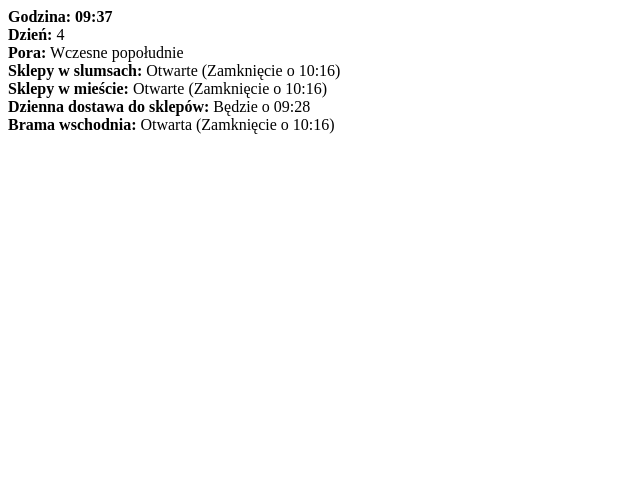
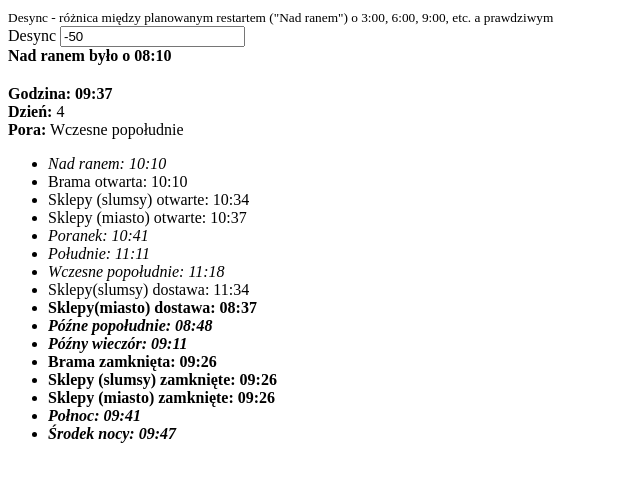
Before and after one commit to Cain-Ish/cain-ish.github.io, a plain HTML site: page tc-timer/index.html in a window 1280 px wide. Shown: the whole page, without its empty margins (0-640 px from the left). Drawn offline with Linux system fonts and the light colour scheme.

Commit message:
TC Timer

```diff
--- a/tc-timer/index.html
+++ b/tc-timer/index.html
@@ -9,14 +9,19 @@
 </head>
 
 <body>
-  <section id="currentTime"></section>
-  <section id="ingameDate"></section>
-  <section id="name"></section>
-  <section id="shop_slums"></section>
-  <section id="shop_city"></section>
-  <section id="resupply"></section>
-  <section id="gate"></section>
-
+  <section style="margin-bottom: 20px;">
+    <div><small>Desync - różnica między planowanym restartem ("Nad ranem") o 3:00, 6:00, 9:00, etc. a
+        prawdziwym</small></div>
+    <label for="deSyncMinutes">Desync</label>
+    <input type="number" onchange="deSyncMinutesManual()" id="deSyncMinutes"></input>
+    <div id="timeRestartStarted"></span>
+  </section>
+  <section>
+    <div id="currentTime"></div>
+    <div id="ingameDate"></div>
+    <div id="name"></div>
+    <ul id="timeline"></ul>
+  </section>
   <script src="timer.js"></script>
 </body>
 
--- a/tc-timer/timer.js
+++ b/tc-timer/timer.js
@@ -1,13 +1,6 @@
 const setTimeoutSecondsLeft = new Date().getSeconds() * 1000;
-const deSyncMinutes = 40; //Minutes to add/take to have full hour like 20:00
-
-const dayState = {
-	name: '---',
-	shop_slums: true,
-	shop_city: true,
-	gate: true,
-	resupply: false,
-};
+let deSyncMinutes = -50; //Minutes to add/take to have full hour like 20:00
+let timeRestartStarted;
 
 const dayTimeline = {
 	0: { name: 'Nad ranem', gate: true }, //0:00
@@ -16,7 +9,8 @@ const dayTimeline = {
 	31: { name: 'Poranek' }, //0:31
 	61: { name: 'Południe' }, //1:01
 	68: { name: 'Wczesne popołudnie' }, //1:08
-	88: { resupply: true }, //1:28
+	84: { resupply_slums: true }, //1:24
+	87: { resupply_city: true }, //1:27
 	98: { name: 'Późne popołudnie' }, //1:31
 	121: { name: 'Późny wieczór' }, //2:01
 	136: { shop_slums: false, shop_city: false, gate: false }, //2:16
@@ -24,48 +18,105 @@ const dayTimeline = {
 	157: { name: 'Środek nocy' }, //2:37
 };
 
-function calcHours(hourPast, minutes) {
-	let countDate = new Date();
-	countDate.setHours(countDate.getHours() - hourPast);
-	countDate.setMinutes(minutes);
+function fillText(id, text) {
+	document.getElementById(id).innerHTML = text;
+}
+
+function fillList(text) {
+	let li = document.createElement('li');
+	li.innerHTML = text;
+	document.getElementById('timeline').appendChild(li);
+}
+
+document.getElementById('deSyncMinutes').value = deSyncMinutes;
+function deSyncMinutesManual() {
+	deSyncMinutes = Number(document.getElementById('deSyncMinutes').value);
+	dayCycle();
+}
+
+function calcHours(date, hourPast, minutes) {
+	let countDate = new Date(date.getTime());
+	countDate.setHours(countDate.getHours() - Number(hourPast));
+	countDate.setMinutes(countDate.getMinutes() + Number(minutes));
 	return ('00' + countDate.getHours()).slice(-2) + ':' + ('00' + countDate.getMinutes()).slice(-2);
 }
 
 function dayCycle() {
 	const currentTime = new Date();
 	let desyncTime = new Date();
-	desyncTime.setMinutes(desyncTime.getMinutes() + deSyncMinutes);
+	timeRestartStarted = new Date();
+	desyncTime.setMinutes(desyncTime.getMinutes() - deSyncMinutes);
 	const currentHour = desyncTime.getHours();
 	const currentMintes = desyncTime.getMinutes();
 	const ingameDate = Math.floor(desyncTime.getHours() / 3) + 1;
+	let ingameDayPart = 'Nad ranem';
 	const hourPart = currentHour % 3;
 	const timeCheck = hourPart * 60 + currentMintes;
 
-	let currentTimeline = { ...dayState };
+	timeRestartStarted = desyncTime;
+	timeRestartStarted.setMinutes(0 - hourPart * 60 + deSyncMinutes);
+
+	//clear list
+	const ul = document.getElementById('timeline');
+	while (ul.firstChild) {
+		ul.removeChild(ul.firstChild);
+	}
 
 	for (const [ key, value ] of Object.entries(dayTimeline)) {
-		if (timeCheck >= key) {
-			currentTimeline = { ...currentTimeline, ...value };
+		if (timeCheck > Number(key)) {
+			if (value.name) {
+				ingameDayPart = value.name;
+				fillList(`<i>${value.name}: ${calcHours(desyncTime, hourPart, Number(key) + 180)}</i>`);
+			}
+			if (value.gate !== undefined && value.gate)
+				fillList(`Brama otwarta: ${calcHours(desyncTime, hourPart, Number(key) + 180)}`);
+			if (value.gate !== undefined && !value.gate)
+				fillList(`Brama zamknięta: ${calcHours(desyncTime, hourPart, Number(key) + 180)}`);
+			if (value.shop_slums !== undefined && value.shop_slums)
+				fillList(`Sklepy (slumsy) otwarte: ${calcHours(desyncTime, hourPart, Number(key) + 180)}`);
+			if (value.shop_slums !== undefined && !value.shop_slums)
+				fillList(`Sklepy (slumsy) zamknięte: ${calcHours(desyncTime, hourPart, Number(key) + 180)}`);
+			if (value.shop_city !== undefined && value.shop_city)
+				fillList(`Sklepy (miasto) otwarte: ${calcHours(desyncTime, hourPart, Number(key) + 180)}`);
+			if (value.shop_city !== undefined && !value.shop_city)
+				fillList(`Sklepy (miasto) zamknięte: ${calcHours(desyncTime, hourPart, Number(key) + 180)}`);
+			if (value.resupply_slums)
+				fillList(`Sklepy(slumsy) dostawa: ${calcHours(desyncTime, hourPart, Number(key) + 180)}`);
+			if (value.resupply_city)
+				fillList(`Sklepy(miasto) dostawa: ${calcHours(desyncTime, hourPart, Number(key) + 180)}`);
+		} else {
+			if (value.name) fillList(`<b><i>${value.name}: ${calcHours(desyncTime, hourPart, key)}</i></b>`);
+			if (value.gate !== undefined && value.gate)
+				fillList(`<b>Brama otwarta: ${calcHours(desyncTime, hourPart, Number(key))}</b>`);
+			if (value.gate !== undefined && !value.gate)
+				fillList(`<b>Brama zamknięta: ${calcHours(desyncTime, hourPart, Number(key))}</b>`);
+			if (value.shop_slums !== undefined && value.shop_slums)
+				fillList(`<b>Sklepy (slumsy) otwarte: ${calcHours(desyncTime, hourPart, Number(key))}</b>`);
+			if (value.shop_slums !== undefined && !value.shop_slums)
+				fillList(`<b>Sklepy (slumsy) zamknięte: ${calcHours(desyncTime, hourPart, Number(key))}</b>`);
+			if (value.shop_city !== undefined && value.shop_city)
+				fillList(`<b>Sklepy (miasto) otwarte: ${calcHours(desyncTime, hourPart, Number(key))}</b>`);
+			if (value.shop_city !== undefined && !value.shop_city)
+				fillList(`<b>Sklepy (miasto) zamknięte: ${calcHours(desyncTime, hourPart, Number(key))}</b>`);
+			if (value.resupply_slums)
+				fillList(`<b>Sklepy(slumsy) dostawa: ${calcHours(desyncTime, hourPart, Number(key))}</b>`);
+			if (value.resupply_city)
+				fillList(`<b>Sklepy(miasto) dostawa: ${calcHours(desyncTime, hourPart, Number(key))}</b>`);
 		}
 	}
 
-	document.getElementById('currentTime').innerHTML = `<b>Godzina: ${('00' + currentTime.getHours()).slice(
-		-2,
-	)}:${('00' + currentTime.getMinutes()).slice(-2)}</b>`;
-	document.getElementById('ingameDate').innerHTML = `<b>Dzień:</b> ${ingameDate}`;
-	document.getElementById('name').innerHTML = `<b>Pora:</b> ${currentTimeline.name}`;
-	document.getElementById('shop_slums').innerHTML = `<b>Sklepy w slumsach:</b> ${currentTimeline.shop_slums
-		? `Otwarte (Zamknięcie o ${calcHours(hourPart, 136)})`
-		: `Zamknięte (Otwarcie o ${calcHours(hourPart, 3 * 60 + 24)})`}`;
-	document.getElementById('shop_city').innerHTML = `<b>Sklepy w mieście:</b> ${currentTimeline.shop_city
-		? `Otwarte (Zamknięcie o ${calcHours(hourPart, 136)})`
-		: `Zamknięte (Otwarcie o ${calcHours(hourPart, 3 * 60 + 27)})`}`;
-	document.getElementById('resupply').innerHTML = `<b>Dzienna dostawa do sklepów:</b> ${currentTimeline.resupply
-		? 'Była'
-		: 'Będzie'} o ${calcHours(hourPart, 88)}`;
-	document.getElementById('gate').innerHTML = `<b>Brama wschodnia:</b> ${currentTimeline.gate
-		? `Otwarta (Zamknięcie o ${calcHours(hourPart, 136)})`
-		: `Zamknięta (Otwarcie o ${calcHours(hourPart, 3 * 60)})`}`;
+	fillText(
+		'currentTime',
+		`<b>Godzina: ${('00' + currentTime.getHours()).slice(-2)}:${('00' + currentTime.getMinutes()).slice(-2)}</b>`,
+	);
+
+	fillText(
+		'timeRestartStarted',
+		`<b>Nad ranem było o ${('00' + timeRestartStarted.getHours()).slice(-2)}:${('00' +
+			timeRestartStarted.getMinutes()).slice(-2)}</b>`,
+	);
+	fillText('ingameDate', `<b>Dzień:</b> ${ingameDate}`);
+	fillText('name', `<b>Pora:</b> ${ingameDayPart}`);
 }
 
 function TimerInvterval() {
```
